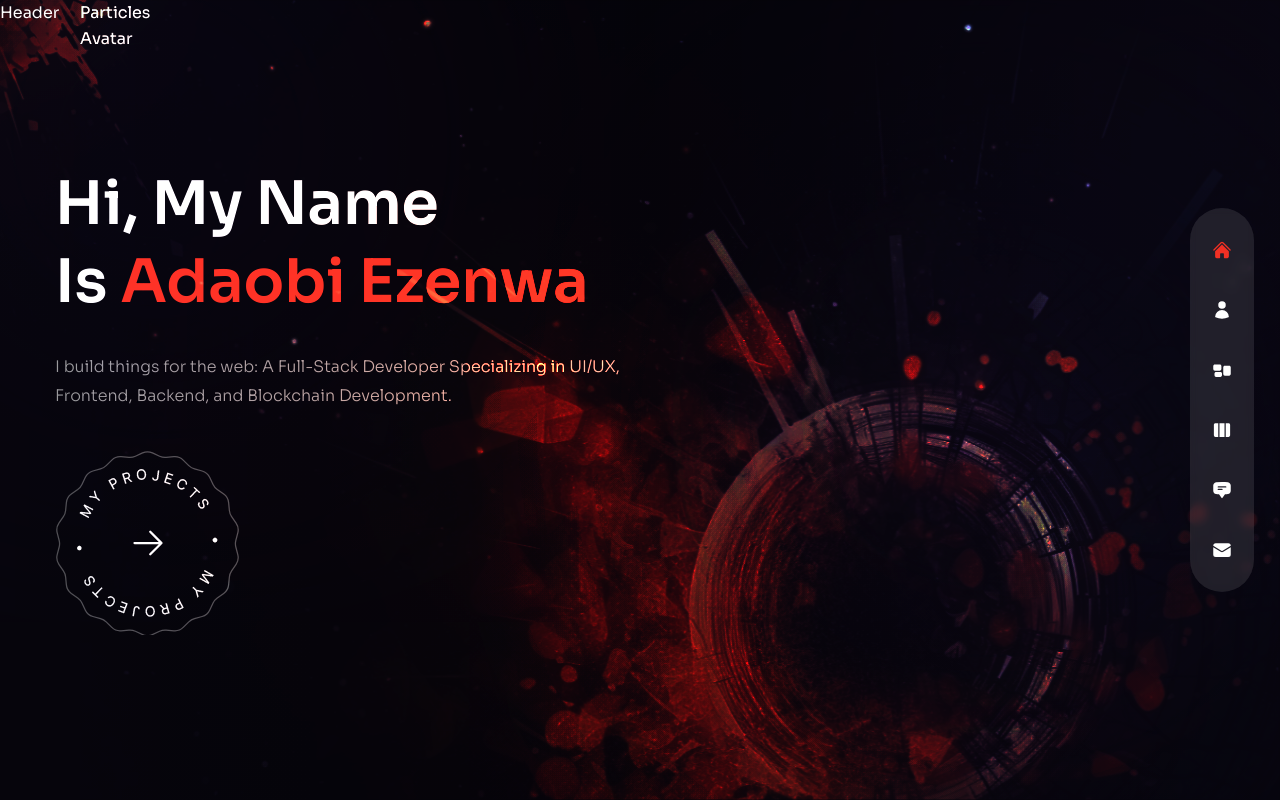
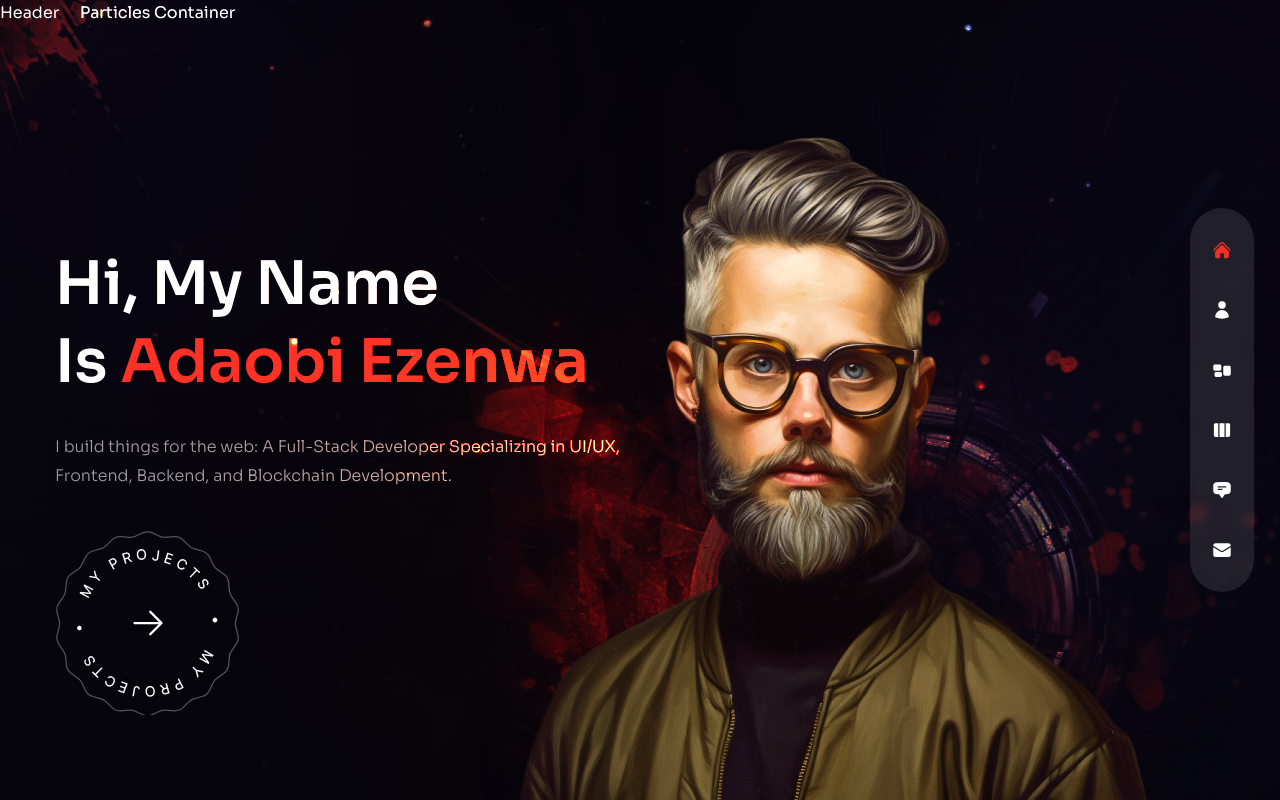
Before and after one commit to halfdobis/next-portfolio, a Next.js app: page / in a window 1280 px wide. Built offline with nearby package versions, Linux system fonts and the light colour scheme.

Commit message:
HomePage-[Avatar]

```diff
--- a/components/Avatar.js
+++ b/components/Avatar.js
@@ -1,5 +1,18 @@
+import Image from "next/image";
+
+
 const Avatar = () => {
-  return <div>Avatar</div>;
+  return (
+    <div className="hidden xl:flex xl:max-w-none">
+      <Image
+      src={'/avatar.png'}
+      width={737}
+      height={678}
+      alt="avatar"
+      className="translate-z-0 w-full h-full"
+      />
+    </div>
+  )
 };
 
 export default Avatar;
--- a/pages/index.js
+++ b/pages/index.js
@@ -13,7 +13,7 @@
   return (
     <div className="bg-primary/60 h-full">
       <div className="w-full h-full bg-gradient-to-r from-primary/40 via-black/60 to-black/40">
-        <div className="text-center flex flex-col justify-center xl:pt-40 xl:pb-40 xl:text-left h-full container mx-auto">
+        <div className="text-center flex flex-col justify-center xl:pt-40 xl:text-left h-full container mx-auto">
           <motion.h1
             variants={fadeIn("down", 0.2)}
             initial="hidden"
@@ -50,10 +50,16 @@
       </div>
       <div className="w-[1200px] h-full absolute right-0 bottom-0">
         <div className="bg-none xl:bg-explosion xl:bg-cover xl:bg-right xl:bg-no-repeat w-full h-full absolute mix-blend-color-dodge translate-z-0"></div>
-        <div>Particles</div>
-        <div>
+        <ParticlesContainer />
+        <motion.div
+        variants={fadeIn("up", 0.5)}
+        initial="hidden"
+        animate="show"
+        exit="hidden"
+        transition={{ duration: 1, ease: 'easeInOut' }}
+        className="w-full h-full max-w-[737px] max-h-[678px] absolute -bottom-32 lg:bottom-0 lg:right-[8%]" >
           <Avatar />
-        </div>
+        </motion.div>
       </div>
     </div>
   );
```
